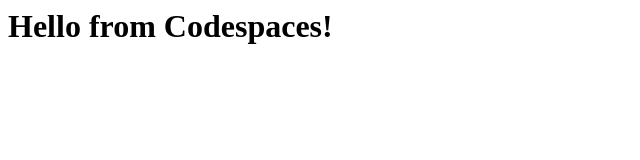
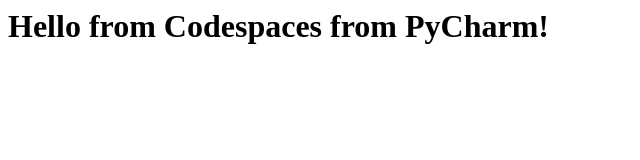
Before and after one commit to BobPeressini/skills-code-with-codespaces, a plain HTML site: page index.html in a window 1280 px wide. Shown: the whole page, without its empty margins (0-640 px from the left). Drawn offline with Linux system fonts and the light colour scheme.

Commit message:
Check-in from PyCharm

```diff
--- a/index.html
+++ b/index.html
@@ -1,3 +1,3 @@
 <html>
-  <h1>Hello from Codespaces!</h1>
+  <h1>Hello from Codespaces from PyCharm!</h1>
 </html>
```
